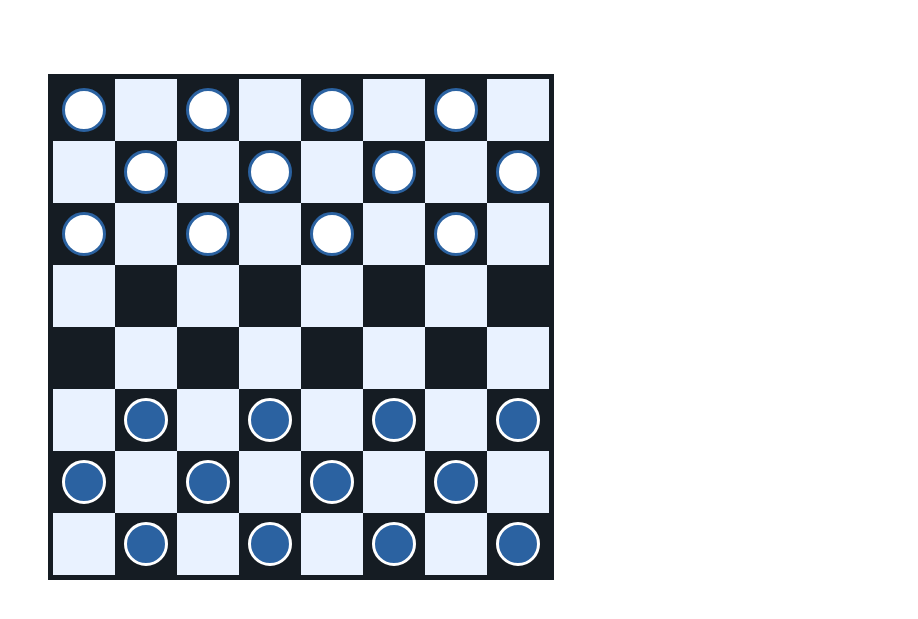
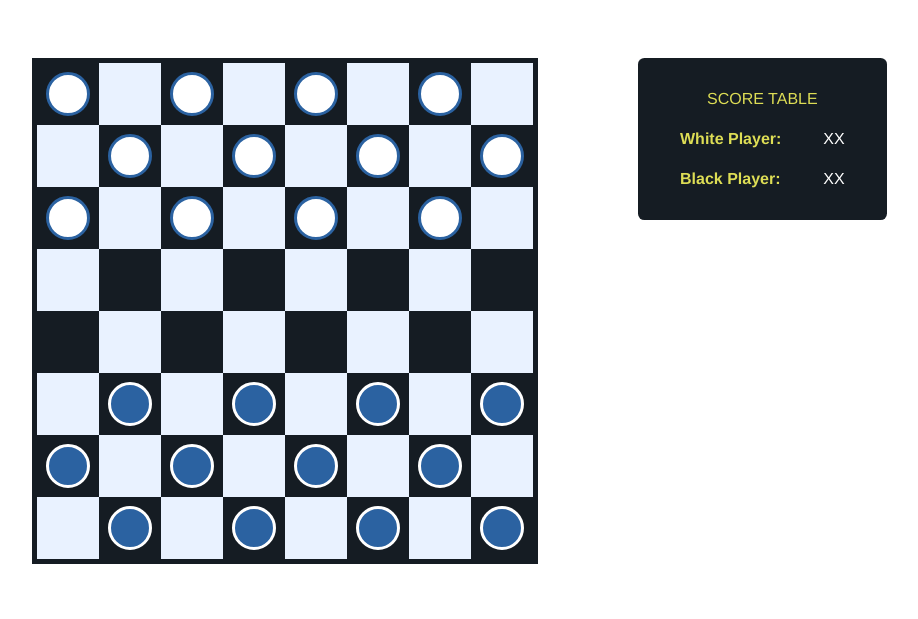
Before and after one commit to senaoz/MIS233, a PHP site: page / in a window 1280 px wide. Shown: the top 619 px of the page, without its empty margins (26-944 px from the left). Run offline with PHP 8.4, Linux system fonts and the light colour scheme.

Commit message:
01 Aralık

```diff
--- a/Project 1/index.html
+++ b/Project 1/index.html
@@ -4,97 +4,108 @@
     <meta charset="UTF-8">
     <title>Russian Draughts</title>
     <link rel="stylesheet" type="text/css" href="style.css">
-    <script src="script.js"></script>
 </head>
 <body>
 <div id="game">
 <table id="board">
-    <tr class="crownheadWhite">
-        <td class="blackSquare"><span class="WhitePiece"></span></td>
+    <tr class="crownheadWhite" id="row1">
+        <td class="blackSquare" id="1"><span class="WhitePiece"></span></td>
         <td class="whiteSquare"></td>
-        <td class="blackSquare"><span class="WhitePiece"></span></td>
+        <td class="blackSquare" id="2"><span class="WhitePiece"></span></td>
         <td class="whiteSquare"></td>
-        <td class="blackSquare"><span class="WhitePiece"></span></td>
+        <td class="blackSquare" id="3"><span class="WhitePiece"></span></td>
         <td class="whiteSquare"></td>
-        <td class="blackSquare"><span class="WhitePiece"></span></td>
+        <td class="blackSquare" id="4"><span class="WhitePiece"></span></td>
         <td class="whiteSquare"></td>
     </tr>
-    <tr>
+    <tr id="row2">
         <td class="whiteSquare"></td>
-        <td class="blackSquare"><span class="WhitePiece"></span></td>
+        <td class="blackSquare" id="1"><span class="WhitePiece"></span></td>
         <td class="whiteSquare"></td>
-        <td class="blackSquare"><span class="WhitePiece"></span></td>
+        <td class="blackSquare" id="2"><span class="WhitePiece"></span></td>
         <td class="whiteSquare"></td>
-        <td class="blackSquare"><span class="WhitePiece"></span></td>
+        <td class="blackSquare" id="3"><span class="WhitePiece"></span></td>
         <td class="whiteSquare"></td>
-        <td class="blackSquare"><span class="WhitePiece"></span></td>
+        <td class="blackSquare" id="4"><span class="WhitePiece"></span></td>
     </tr>
-    <tr>
-        <td class="blackSquare"><span class="WhitePiece"></span></td>
+    <tr id="row3">
+        <td class="blackSquare" id="1"><span class="WhitePiece"></span></td>
         <td class="whiteSquare"></td>
-        <td class="blackSquare"><span class="WhitePiece"></span></td>
+        <td class="blackSquare" id="2"><span class="WhitePiece"></span></td>
         <td class="whiteSquare"></td>
-        <td class="blackSquare"><span class="WhitePiece"></span></td>
+        <td class="blackSquare" id="3"><span class="WhitePiece"></span></td>
         <td class="whiteSquare"></td>
-        <td class="blackSquare"><span class="WhitePiece"></span></td>
+        <td class="blackSquare" id="4"><span class="WhitePiece"></span></td>
         <td class="whiteSquare"></td>
     </tr>
-    <tr>
+    <tr id="row4">
         <td class="whiteSquare"></td>
-        <td class="blackSquare"></td>
+        <td class="blackSquare" id="1"></td>
         <td class="whiteSquare"></td>
-        <td class="blackSquare"></td>
+        <td class="blackSquare" id="2"></td>
         <td class="whiteSquare"></td>
-        <td class="blackSquare"></td>
+        <td class="blackSquare" id="3"></td>
         <td class="whiteSquare"></td>
-        <td class="blackSquare"></td>
+        <td class="blackSquare" id="4"></td>
     </tr>
-    <tr>
-        <td class="blackSquare"></td>
+    <tr id="row5">
+        <td class="blackSquare" id="1"></td>
         <td class="whiteSquare"></td>
-        <td class="blackSquare"></td>
+        <td class="blackSquare" id="2"></td>
         <td class="whiteSquare"></td>
-        <td class="blackSquare"></td>
+        <td class="blackSquare" id="3"></td>
         <td class="whiteSquare"></td>
-        <td class="blackSquare"></td>
+        <td class="blackSquare" id="4"></td>
         <td class="whiteSquare"></td>
     </tr>
-    <tr>
+    <tr id="row6">
         <td class="whiteSquare"></td>
-        <td class="blackSquare"><span class="BlackPiece"></span></td>
+        <td class="blackSquare" id="1"><span class="BlackPiece"></span></td>
         <td class="whiteSquare"></td>
-        <td class="blackSquare"><span class="BlackPiece"></span></td>
+        <td class="blackSquare" id="2"><span class="BlackPiece"></span></td>
         <td class="whiteSquare"></td>
-        <td class="blackSquare"><span class="BlackPiece"></span></td>
+        <td class="blackSquare" id="3"><span class="BlackPiece"></span></td>
         <td class="whiteSquare"></td>
-        <td class="blackSquare"><span class="BlackPiece"></span></td>
+        <td class="blackSquare" id="4"><span class="BlackPiece"></span></td>
     </tr>
-    <tr>
-        <td class="blackSquare"><span class="BlackPiece"></span></td>
+    <tr id="row7">
+        <td class="blackSquare" id="1"><span class="BlackPiece"></span></td>
         <td class="whiteSquare"></td>
-        <td class="blackSquare"><span class="BlackPiece"></span></td>
+        <td class="blackSquare" id="2"><span class="BlackPiece"></span></td>
         <td class="whiteSquare"></td>
-        <td class="blackSquare"><span class="BlackPiece"></span></td>
+        <td class="blackSquare" id="3"><span class="BlackPiece"></span></td>
         <td class="whiteSquare"></td>
-        <td class="blackSquare"><span class="BlackPiece"></span></td>
+        <td class="blackSquare" id="4"><span class="BlackPiece"></span></td>
         <td class="whiteSquare"></td>
     </tr>
-    <tr>
+    <tr id="row8">
         <td class="whiteSquare"></td>
-        <td class="blackSquare"><span class="BlackPiece"></span></td>
+        <td class="blackSquare" id="1"><span class="BlackPiece"></span></td>
         <td class="whiteSquare"></td>
-        <td class="blackSquare"><span class="BlackPiece"></span></td>
+        <td class="blackSquare" id="2"><span class="BlackPiece"></span></td>
         <td class="whiteSquare"></td>
-        <td class="blackSquare"><span class="BlackPiece"></span></td>
+        <td class="blackSquare" id="3"><span class="BlackPiece"></span></td>
         <td class="whiteSquare"></td>
-        <td class="blackSquare"><span class="BlackPiece"></span></td>
+        <td class="blackSquare" id="4"><span class="BlackPiece"></span></td>
     </tr>
-
-
-
 </table>
 </div>
+<div id="scoreTable">
+    <table>
+        <tr>
+            <th colspan="2" id="scores">SCORE TABLE</th>
+        </tr>
+        <tr>
+            <th>White Player:</th>
+            <td class="WhiteScore">XX</td>
+        </tr>
+        <tr>
+            <th>Black Player:</th>
+            <td class="BlackScore">XX</td>
+        </tr>
+    </table>
+</div>
 
-
+<script src="script.js"></script>
 </body>
 </html>
--- a/Project 1/script.js
+++ b/Project 1/script.js
@@ -1,14 +1,18 @@
-var draughtsInitial = [ // ' ' is an empty square, 'b' a black piece, 'w' a white piece; 'B' and 'W' are kings.
-    [' ','b',' ','b',' ','b',' ','b'],
-    ['b',' ','b',' ','b',' ','b',' '],
-    [' ','b',' ','b',' ','b',' ','b'],
-    [' ',' ',' ',' ',' ',' ',' ',' '],
-    [' ',' ',' ',' ',' ',' ',' ',' '],
-    ['w',' ','w',' ','w',' ','w',' '],
-    [' ','w',' ','w',' ','w',' ','w'],
-    ['w',' ','w',' ','w',' ','w',' ']];
+var blackSquares = document.querySelectorAll(".blackSquare");
+var whiteSquares = document.querySelectorAll(".whiteSquare");
+var whitePieces = document.querySelectorAll(".WhitePiece") ;
+var blackPieces = document.querySelectorAll(".BlackPiece");
 
-var draughts = [];
-var player = 'B'; //active player
-var selected; // piece selected to be moved
-var possibleMoves = []; // the moves that is given the current board and player state.
+var turn = true; //if is it "true", it is the white's turn
+
+//Once a player has 0 pieces, the opposite player wins
+var whiteScore = 12;
+var blackScore = 12;
+
+var possibleMoves; // the moves that is given the current board and player state.
+
+// || means or
+
+var selected = {
+
+}
--- a/Project 1/style.css
+++ b/Project 1/style.css
@@ -1,6 +1,34 @@
 body , html{
-    margin : 3%;
     padding: 0;
+    font-family: "Montserrat", Helvetica, Arial, sans-serif;
+}
+#game {
+    margin: 50px;
+    float: left;
+}
+
+#scores {
+    text-align: center;
+    font-weight: 400;
+}
+
+#scoreTable {
+    margin: 50px;
+    text-align: left;
+    float: left;
+    padding: 20px;
+    background: #151c23;
+    color: #fff;
+    border-radius: .4em;
+}
+
+#scoreTable th {
+    color: #dd5;
+    padding: 10px 20px;
+}
+
+#scoreTable td {
+    padding: 10px 20px;
 }
 
 .whiteSquare{
```
